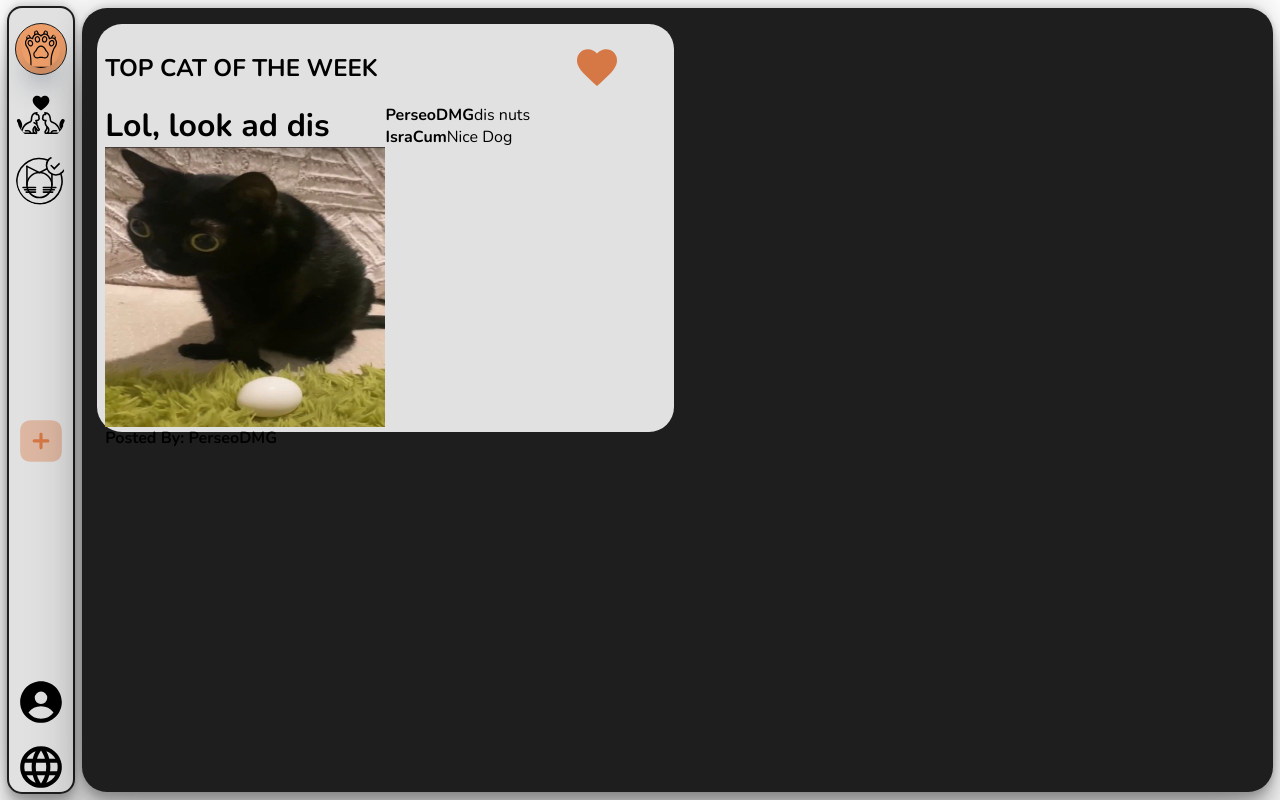
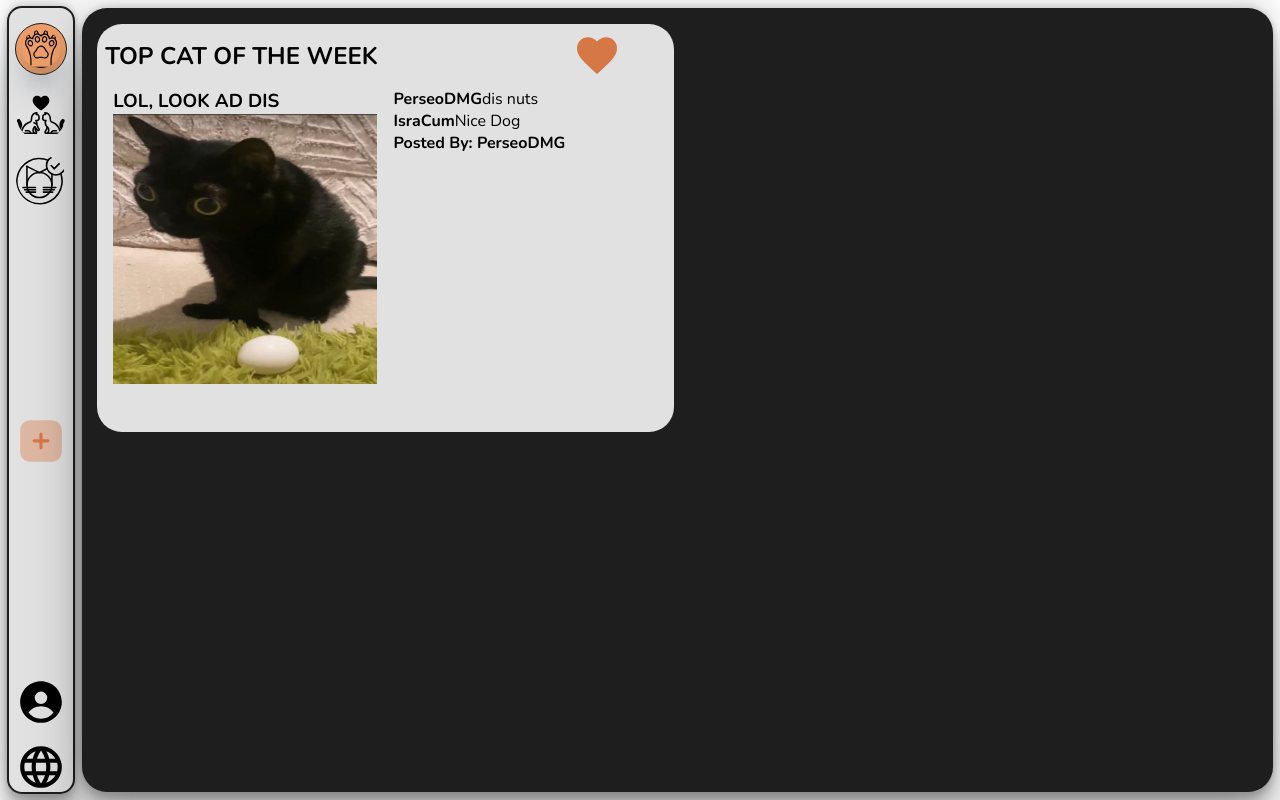
Before and after one commit to PerseOMG/shareYourCatFE, an Angular app: page / in a window 1280 px wide. Built offline with nearby package versions, Linux system fonts and the light colour scheme.

Commit message:
SYC | Styling cat of the week card

```diff
--- a/src/app/components/layout/cat-of-the-week/cat-of-the-week.component.html
+++ b/src/app/components/layout/cat-of-the-week/cat-of-the-week.component.html
@@ -4,21 +4,22 @@
         <img (click)="onFav()" class="card__actions-favorite" [src]="postData.isLikedByUser ? '../../../../assets/icons/favorite-fill.svg' : '../../../../assets/icons/favorite.svg'" alt="favorite-icon">
     </div>
     <div class="card__main-content-container">
+        <div class="card__main-content">
+            <h3 class="card__main-content-title">{{postData.post | uppercase}}</h3>
+            <div class="card__post-image-container">
+                <img class="card__post-image" [src]="postData.image" [alt]="postData.postedBy">
+            </div>
 
-        <div class="card__main-content">
-            <h1>{{postData.post}}</h1>
-            <img class="card__post-image" [src]="postData.image" [alt]="postData.postedBy">
         </div>
 
         <div class="card__comments">
-            <div *ngFor="let comment of postData.comments">
+            <div class="card__comment" *ngFor="let comment of postData.comments">
                 <strong>{{comment.userName}}</strong>
                 <span>{{comment.comment}}</span>
             </div>
+            <div>
+                <strong>Posted By: <span>{{postData.postedBy}}</span></strong>
+            </div>
         </div>
     </div>
-
-    <div>
-        <strong>Posted By: <span>{{postData.postedBy}}</span></strong>
-    </div>
 </div>
--- a/src/app/components/layout/cat-of-the-week/cat-of-the-week.styles.scss
+++ b/src/app/components/layout/cat-of-the-week/cat-of-the-week.styles.scss
@@ -1,5 +1,6 @@
 @import "../../../../styles.scss";
-h1 {
+h3,
+h2 {
   margin: 0;
 }
 
@@ -35,11 +36,18 @@ h1 {
     &-content {
       display: flex;
       flex-direction: column;
+      padding: 8px;
       &-container {
         display: grid;
         grid-template-columns: 1fr 1fr;
       }
+      &-title {
+        font-weight: bold;
+      }
     }
+  }
+  &__comments {
+    padding: 8px;
   }
   &__comment {
   }
```
